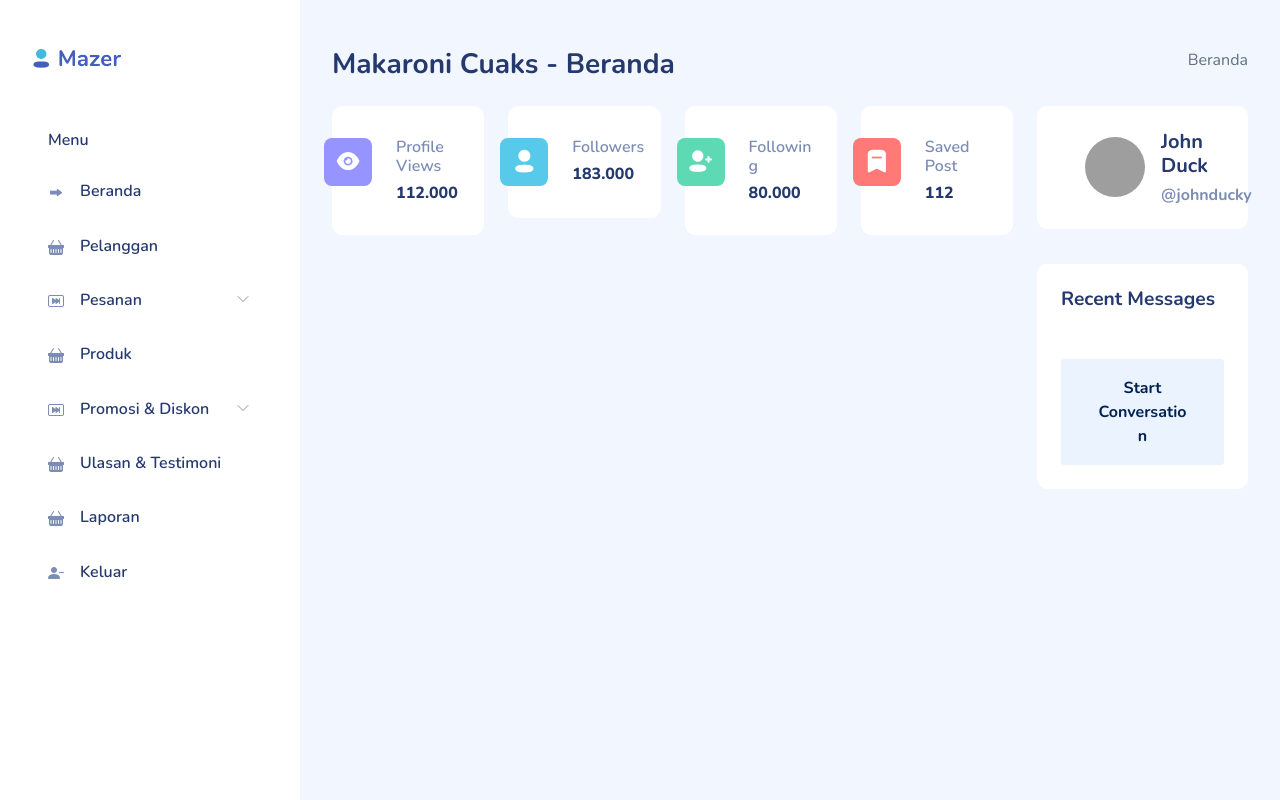
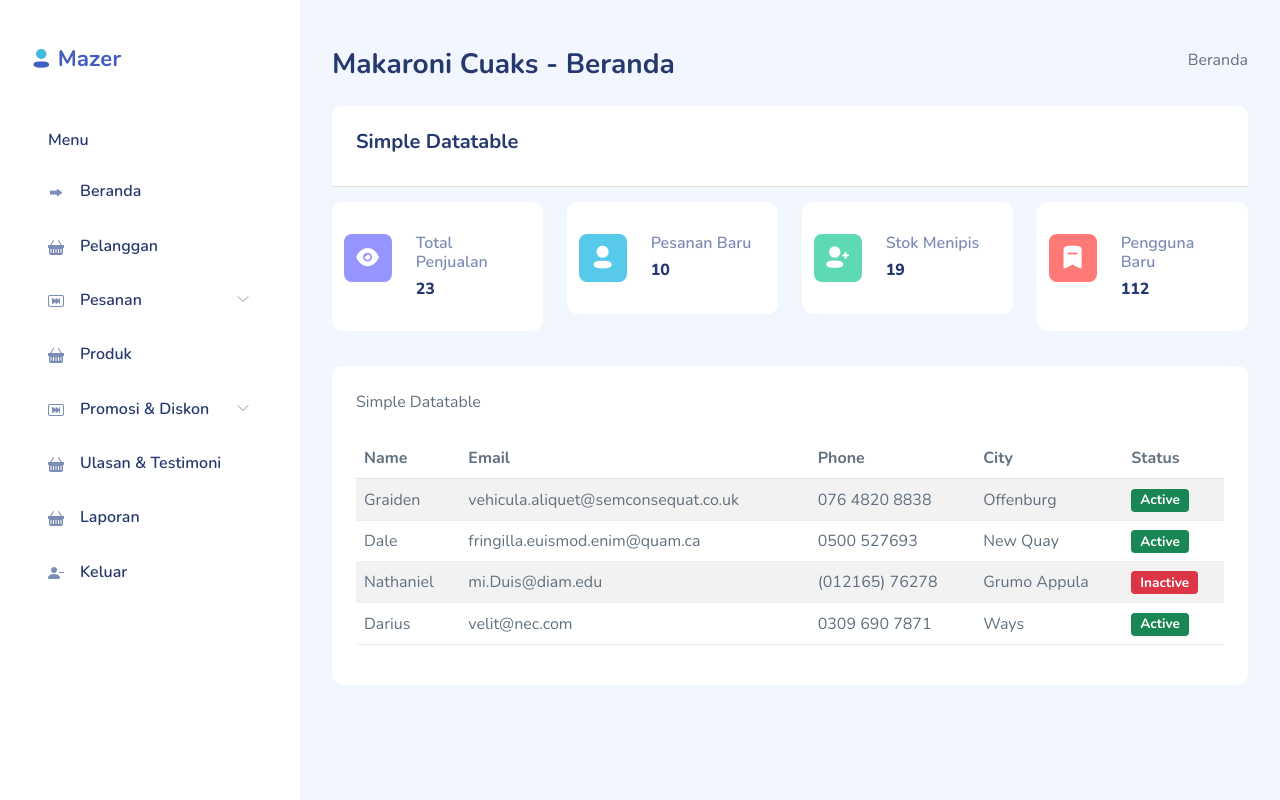
Before and after one commit to pratama6624/makaronicuaks, a CodeIgniter 4 app: the page made by app/Views/Admin/Dashboard.php in a window 1280 px wide. Run offline with PHP 8.4 and a stand-in for CodeIgniter, Linux system fonts and the light colour scheme; the template is opened without the code that fills it, so the values that code supplies are empty; some libraries are stand-ins or nearby versions; some web fonts are replaced; grey boxes are pictures that could not be loaded.

Commit message:
Modifikasi tampilan dashboard admin

```diff
--- a/app/Views/Admin/Dashboard.php
+++ b/app/Views/Admin/Dashboard.php
@@ -43,8 +43,15 @@
                 </div>
             </div>
             <div class="page-content">
+                <section class="section" style="margin-bottom: 15px;>
+                    <div class="card">
+                        <div class="card-header">
+                            <h5>Simple Datatable</h5>
+                        </div>
+                    </div>
+                </section>
                 <section class="row">
-                    <div class="col-12 col-lg-9">
+                    <div class="col-12">
                         <div class="row">
                             <div class="col-6 col-lg-3 col-md-6">
                                 <div class="card">
@@ -56,8 +63,8 @@
                                                 </div>
                                             </div>
                                             <div class="col-md-8">
-                                                <h6 class="text-muted font-semibold">Profile Views</h6>
-                                                <h6 class="font-extrabold mb-0">112.000</h6>
+                                                <h6 class="text-muted font-semibold">Total Penjualan</h6>
+                                                <h6 class="font-extrabold mb-0">23</h6>
                                             </div>
                                         </div>
                                     </div>
@@ -73,8 +80,8 @@
                                                 </div>
                                             </div>
                                             <div class="col-md-8">
-                                                <h6 class="text-muted font-semibold">Followers</h6>
-                                                <h6 class="font-extrabold mb-0">183.000</h6>
+                                                <h6 class="text-muted font-semibold">Pesanan Baru</h6>
+                                                <h6 class="font-extrabold mb-0">10</h6>
                                             </div>
                                         </div>
                                     </div>
@@ -90,8 +97,8 @@
                                                 </div>
                                             </div>
                                             <div class="col-md-8">
-                                                <h6 class="text-muted font-semibold">Following</h6>
-                                                <h6 class="font-extrabold mb-0">80.000</h6>
+                                                <h6 class="text-muted font-semibold">Stok Menipis</h6>
+                                                <h6 class="font-extrabold mb-0">19</h6>
                                             </div>
                                         </div>
                                     </div>
@@ -107,7 +114,7 @@
                                                 </div>
                                             </div>
                                             <div class="col-md-8">
-                                                <h6 class="text-muted font-semibold">Saved Post</h6>
+                                                <h6 class="text-muted font-semibold">Pengguna Baru</h6>
                                                 <h6 class="font-extrabold mb-0">112</h6>
                                             </div>
                                         </div>
@@ -116,31 +123,62 @@
                             </div>
                         </div>
                     </div>
-                    <div class="col-12 col-lg-3">
-                        <div class="card">
-                            <div class="card-body py-4 px-5">
-                                <div class="d-flex align-items-center">
-                                    <div class="avatar avatar-xl">
-                                        <img src="assets/images/faces/1.jpg" alt="Face 1">
-                                    </div>
-                                    <div class="ms-3 name">
-                                        <h5 class="font-bold">John Duck</h5>
-                                        <h6 class="text-muted mb-0">@johnducky</h6>
-                                    </div>
-                                </div>
-                            </div>
-                        </div>
+                </section>
+                <section class="section">
                     <div class="card">
                         <div class="card-header">
-                                <h4>Recent Messages</h4>
+                            Simple Datatable
                         </div>
-                            <div class="card-content pb-4">
-
-                                <div class="px-4">
-                                    <button class='btn btn-block btn-xl btn-light-primary font-bold mt-3'>Start
-                                        Conversation</button>
-                                </div>
-                            </div>
+                        <div class="card-body">
+                            <table class="table table-striped" id="table1">
+                                <thead>
+                                    <tr>
+                                        <th>Name</th>
+                                        <th>Email</th>
+                                        <th>Phone</th>
+                                        <th>City</th>
+                                        <th>Status</th>
+                                    </tr>
+                                </thead>
+                                <tbody>
+                                    <tr>
+                                        <td>Graiden</td>
+                                        <td>vehicula.aliquet@semconsequat.co.uk</td>
+                                        <td>076 4820 8838</td>
+                                        <td>Offenburg</td>
+                                        <td>
+                                            <span class="badge bg-success">Active</span>
+                                        </td>
+                                    </tr>
+                                    <tr>
+                                        <td>Dale</td>
+                                        <td>fringilla.euismod.enim@quam.ca</td>
+                                        <td>0500 527693</td>
+                                        <td>New Quay</td>
+                                        <td>
+                                            <span class="badge bg-success">Active</span>
+                                        </td>
+                                    </tr>
+                                    <tr>
+                                        <td>Nathaniel</td>
+                                        <td>mi.Duis@diam.edu</td>
+                                        <td>(012165) 76278</td>
+                                        <td>Grumo Appula</td>
+                                        <td>
+                                            <span class="badge bg-danger">Inactive</span>
+                                        </td>
+                                    </tr>
+                                    <tr>
+                                        <td>Darius</td>
+                                        <td>velit@nec.com</td>
+                                        <td>0309 690 7871</td>
+                                        <td>Ways</td>
+                                        <td>
+                                            <span class="badge bg-success">Active</span>
+                                        </td>
+                                    </tr>
+                                </tbody>
+                            </table>
                         </div>
                     </div>
                 </section>
```
Lines whose indentation alone changed are shown as unchanged.
